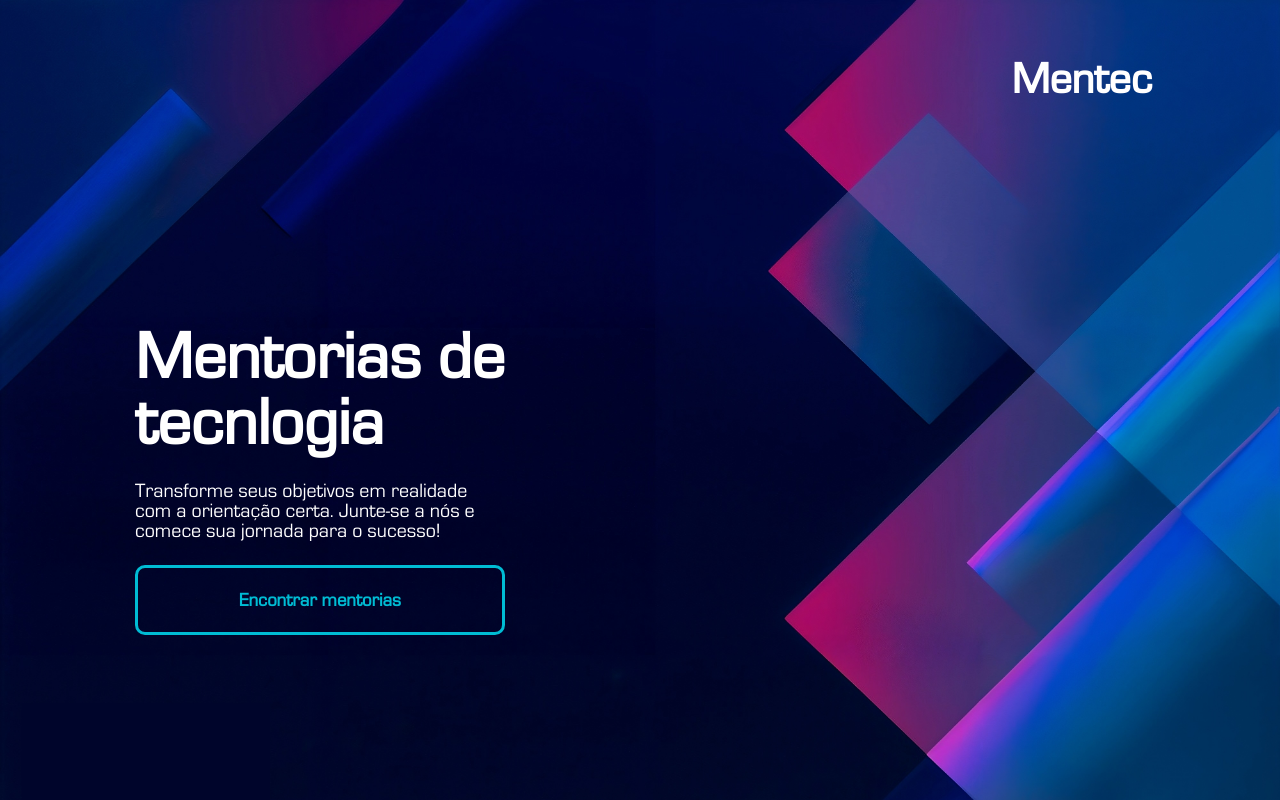
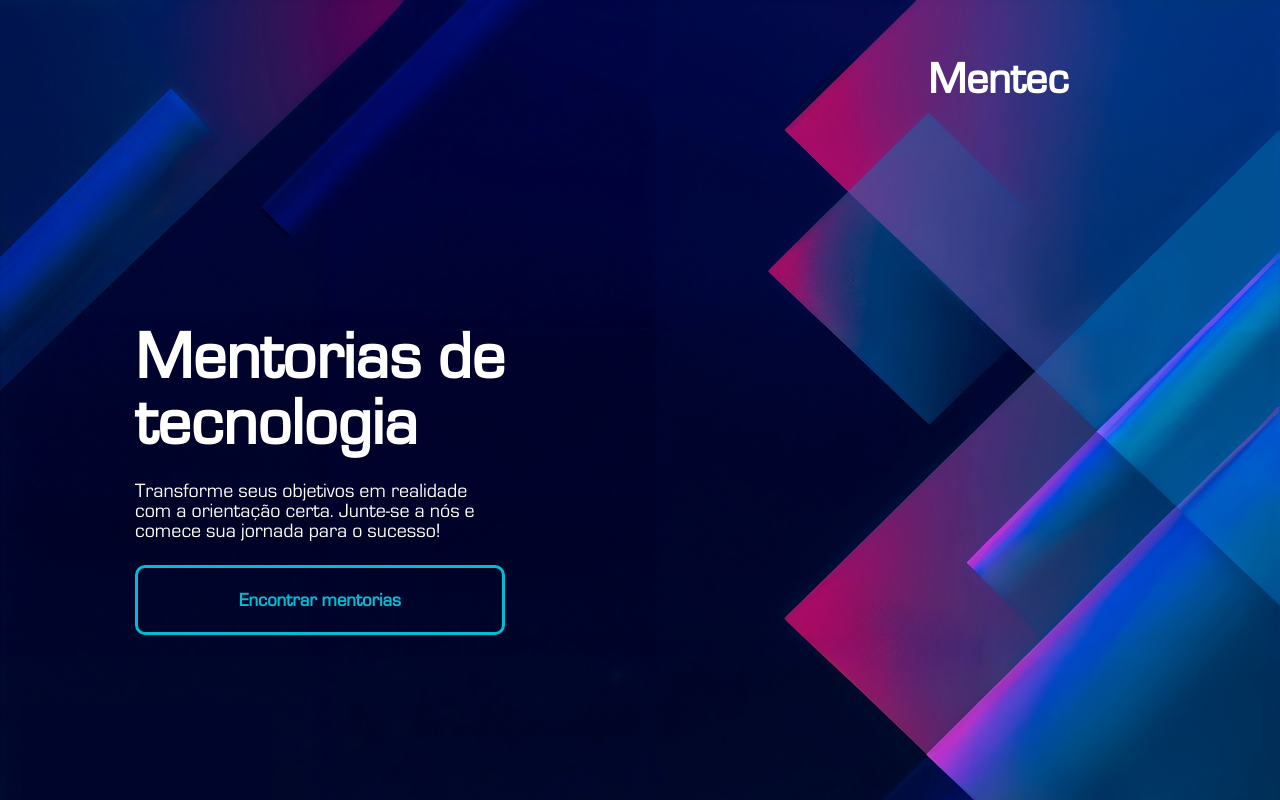
Before and after one commit to devGusta2/Mentec, a React (Create React App) app: page / in a window 1280 px wide. Built offline with nearby package versions, Linux system fonts and the light colour scheme.

Commit message:
Navgation bar

```diff
--- a/src/App.js
+++ b/src/App.js
@@ -7,12 +7,18 @@ function App() {
       <main className='main'>
     	  <section>
           <div className='up-box'>
-            <h1>Mentec</h1>
+            <div className='top-elements'>
+              <nav>
+
+              </nav>
+            </div>
+            <div className='top-elements'>
+              <h1>Mentec</h1>
+            </div>
           </div>
           <div className='center-box'>
-
             <div className='info-mentec'>
-            <h1>Mentorias de<br/>tecnlogia</h1>
+            <h1>Mentorias de<br/>tecnologia</h1>
               <p>Transforme seus objetivos em realidade com a orientação
                 certa. Junte-se a nós e comece sua jornada para o sucesso!</p>
               <a href='#'className='btn-find'>
@@ -21,6 +27,7 @@ function App() {
             </div>
           </div>
         </section>
+
       </main>
     </div>
   );
```
